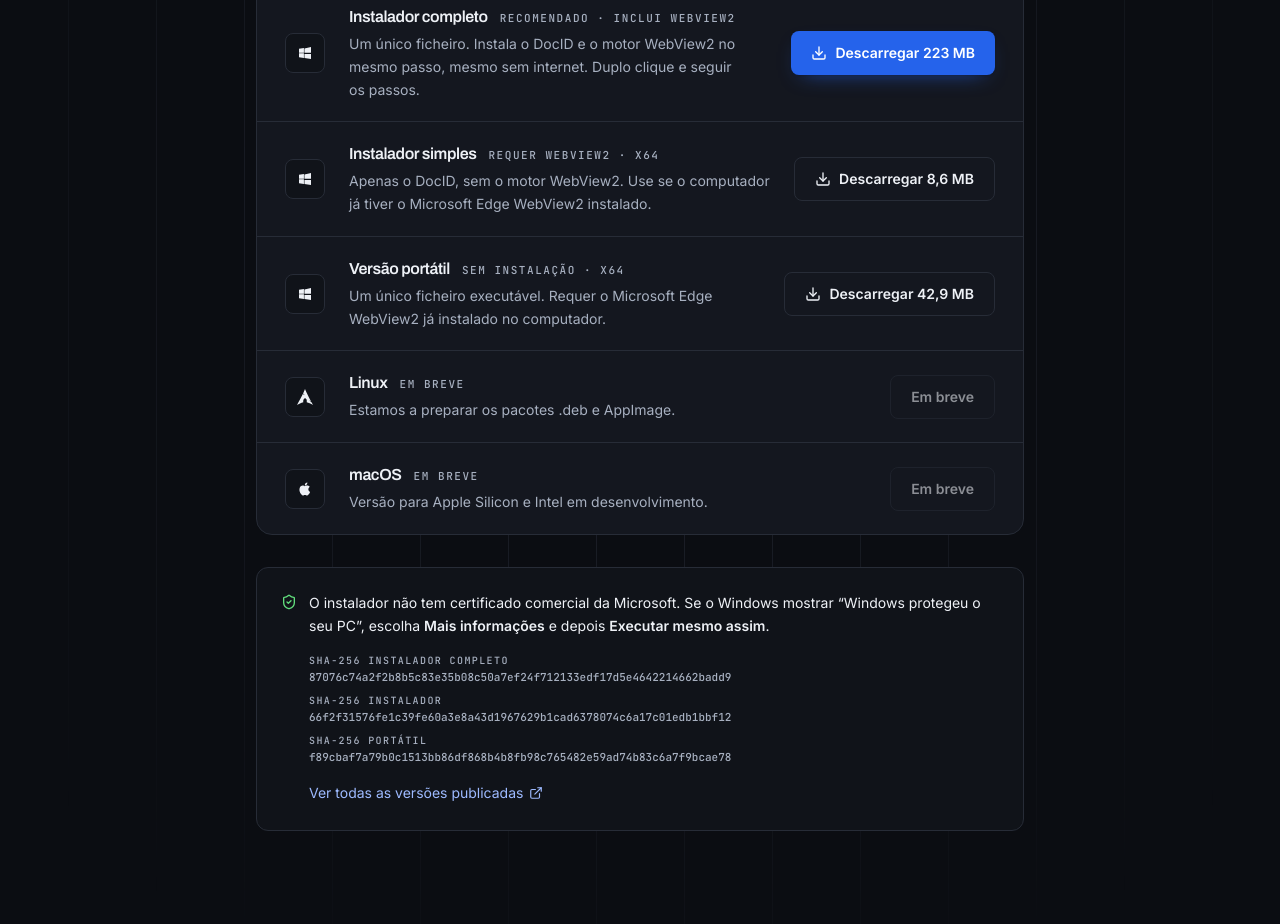
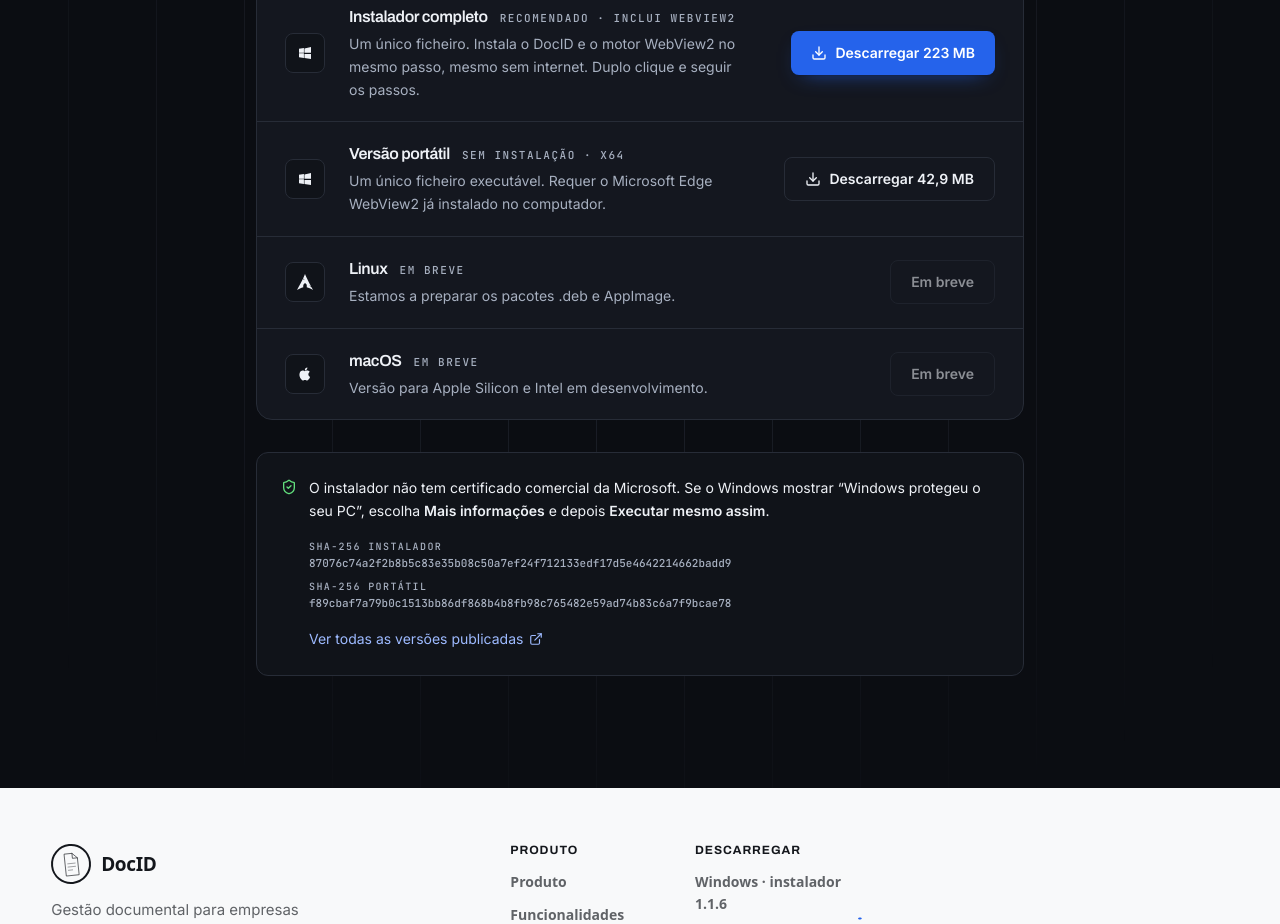
Before and after one commit to NiltonCarlosdawg/Identifierdocuments, a React (Vite) app in the folder apps/landing/: page / in a window 1280 px wide. Shown: the part 4840-5764 px from the top of the page. Built offline with nearby package versions, Linux system fonts and the light colour scheme.

Commit message:
feat(landing): point all Windows downloads to the WebView2-bundled installer

```diff
--- a/apps/landing/src/components/ui/download-section.tsx
+++ b/apps/landing/src/components/ui/download-section.tsx
@@ -7,15 +7,10 @@ const RELEASE = "https://github.com/NiltonCarlosdawg/Identifierdocuments/release
 const ALL_RELEASES = "https://github.com/NiltonCarlosdawg/Identifierdocuments/releases";
 
 export const DOWNLOADS = {
-  full: {
+  installer: {
     href: "/downloads/DocID_1.1.6_x64-setup-WebView2.exe",
     size: "223 MB",
     sha256: "87076c74a2f2b8b5c83e35b08c50a7ef24f712133edf17d5e4642214662badd9",
-  },
-  installer: {
-    href: `${RELEASE}/DocID_1.1.6_x64-setup.exe`,
-    size: "8,6 MB",
-    sha256: "66f2f31576fe1c39fe60a3e8a43d1967629b1cad6378074c6a17c01edb1bbf12",
   },
   portable: {
     href: `${RELEASE}/docid-desktop-1.1.6.exe`,
@@ -104,20 +99,7 @@ export function DownloadSection() {
               meta="Recomendado · inclui WebView2"
               detail="Um único ficheiro. Instala o DocID e o motor WebView2 no mesmo passo, mesmo sem internet. Duplo clique e seguir os passos."
               action={
-                <a className="btn-primary w-full sm:w-auto" href={DOWNLOADS.full.href}>
-                  <Download className="h-4 w-4" />
-                  Descarregar {DOWNLOADS.full.size}
-                </a>
-              }
-            />
-            <div className="rule" />
-            <PlatformRow
-              mark={<WindowsMark className="h-4 w-4" />}
-              name="Instalador simples"
-              meta="Requer WebView2 · x64"
-              detail="Apenas o DocID, sem o motor WebView2. Use se o computador já tiver o Microsoft Edge WebView2 instalado."
-              action={
-                <a className="btn-ghost w-full sm:w-auto" href={DOWNLOADS.installer.href}>
+                <a className="btn-primary w-full sm:w-auto" href={DOWNLOADS.installer.href}>
                   <Download className="h-4 w-4" />
                   Descarregar {DOWNLOADS.installer.size}
                 </a>
@@ -167,12 +149,6 @@ export function DownloadSection() {
                 </p>
                 <dl className="mt-4 space-y-1.5">
                   <div className="flex flex-wrap items-baseline gap-x-2">
-                    <dt className="font-mono text-[10px] uppercase tracking-[0.14em] text-docid-muted">SHA-256 instalador completo</dt>
-                    <dd className="w-full break-all font-mono text-[11px] leading-relaxed text-docid-muted">
-                      {DOWNLOADS.full.sha256}
-                    </dd>
-                  </div>
-                  <div className="flex flex-wrap items-baseline gap-x-2">
                     <dt className="font-mono text-[10px] uppercase tracking-[0.14em] text-docid-muted">SHA-256 instalador</dt>
                     <dd className="w-full break-all font-mono text-[11px] leading-relaxed text-docid-muted">
                       {DOWNLOADS.installer.sha256}
```
